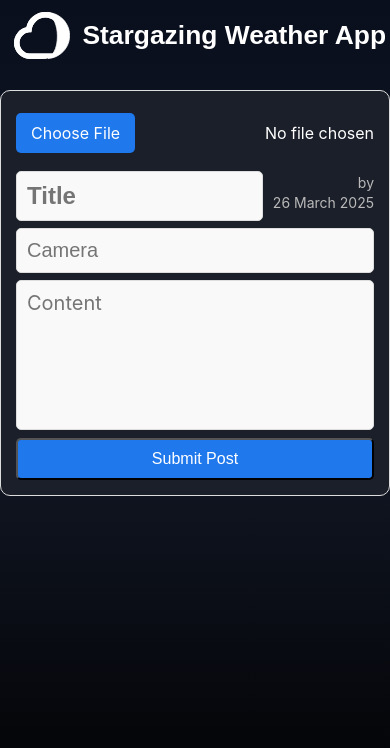
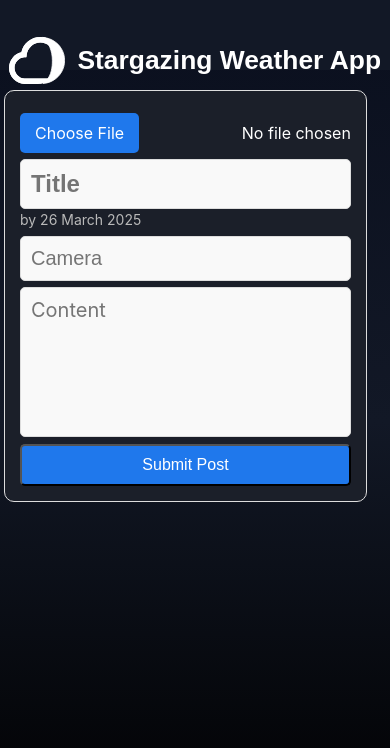
Before and after one commit to MahdiT1512/stargazing-weather-app, a React (Create React App) app: page /NewBlog in a window 390 px wide. Shown: the top 748 px of the page. Built offline with nearby package versions, Linux system fonts and the light colour scheme; no server answers.

Commit message:
Update CommunityPage.css so it works on phone

```diff
--- a/src/Components/CommunityPage.css
+++ b/src/Components/CommunityPage.css
@@ -1,13 +1,12 @@
+/* Global Reset */
 * {
   margin: 0;
   padding: 0;
   box-sizing: border-box;
 }
 
-
 /* ========== FORECAST PAGE CONTAINER ========== */
 .community-page {
-
   width: 100%;
   min-height: 100vh;
   background: linear-gradient(180deg, #0A0F1E 0%, #121826 50%, #000 100%);
@@ -16,78 +15,80 @@
   align-items: center;
   color: #fff;
   font-family: Inter, sans-serif;
+  padding: 1rem;
 }
 
 /* ========== NAVBAR ========== */
 .navbar {
   display: flex;
-  width: 90rem;
+  width: 100%;
+  max-width: 1440px;
   height: 4.375rem;
   justify-content: space-between;
   align-items: center;
-  flex-shrink: 0;
-  background-color: linear-gradient(180deg, #121826 0%, #121826 50%, #000 100%);
+  background: #121826;
+  padding: 0 1rem;
 }
 
-.logo{
+.logo {
   display: flex;
-  width: 25rem;
-  padding: 0.875rem;
-  justify-content: space-between;
   align-items: center;
-  flex-shrink: 0;
 }
 
 .logo-name {
- display: flex;
- text-align: center;
- font-family: 'Montserrat', sans-serif;
- font-size: 1.65rem;
- font-style: normal;
- font-weight: 700;
- line-height: normal;
-}
-.logo-image{
-  max-width: 3.5rem;
-  height: 3.8125rem;
-  flex-shrink: 0;
-
+  font-family: 'Montserrat', sans-serif;
+  font-size: 1.5rem;
+  font-weight: 700;
+  color: white;
 }
 
+.logo-image {
+  max-width: 3rem;
+  height: auto;
+}
 
 .nav-links {
   display: flex;
-  gap: 2rem;
+  gap: 1.5rem;
   list-style: none;
 }
 
 .nav-links a {
   color: #C0C0C0;
-  text-align: center;
   font-family: Montserrat, sans-serif;
-  font-size: 1.25rem;
-  font-style: normal;
-  font-weight: 400;
-  line-height: normal;
+  font-size: 1rem;
   text-decoration: none;
-  padding: 3.5rem;
+  padding: 0.5rem;
 }
 
 .login-btn {
   background: #1f78ec;
   color: #fff;
   border: none;
-  max-width: 16rem;
-  padding: 0.875rem 1.3125rem;
+  padding: 0.75rem 1.25rem;
   border-radius: 4rem;
   cursor: pointer;
 }
 
+/* Responsive Navbar */
+@media (max-width: 768px) {
+  .navbar {
+    flex-direction: column;
+    height: auto;
+    padding: 1rem;
+  }
+  .nav-links {
+    flex-direction: column;
+    gap: 0.75rem;
+  }
+}
+
+/* ========== POSTS ========== */
 .post-container {
   display: flex;
-  flex-direction: column; /* Stack image and text vertically */
-  width: 100%;
-  max-width: 600px; /* Adjust if needed */
+  flex-direction: column;
+  width: 90%;
+  max-width: 600px;
   margin-bottom: 20px;
   border: 1px solid #ddd;
   padding: 15px;
@@ -96,153 +97,89 @@
 }
 
 .post-image {
-  width: 100%; /* Makes the image take full width */
-  max-width: 500px; /* Limits the image size */
+  width: 100%;
   aspect-ratio: 16 / 9;
   object-fit: cover;
   border-radius: 10px;
 }
 
-.post-image:hover {
-  filter: brightness(70%); /* Adjust brightness (lower is darker) */
-}
-
 .post-content {
   display: flex;
   flex-direction: column;
-  margin-left: 0; /* Remove extra spacing */
-  max-width: 500px; /* Match the image width */
-  width: 100%; /* Ensures it doesn't shrink too much */
-}
-
-.post-header {
-  display: flex;
-  justify-content: space-between; /* Centers horizontally */
-  align-items: center; /* Centers vertically */
-  gap: 10px; /* Optional: Adjust spacing if needed */
-  padding-top: 3%;
-  max-width: 500px; /* Prevents stretching */
   width: 100%;
-
 }
 
 .post-title {
-  font-size: 24px;
-  margin: 0;
+  font-size: 20px;
   color: white;
-  text-align: left;
   word-wrap: break-word;
-  overflow-wrap: break-word;
-  white-space: normal;
-  flex: 1; /* Allows it to shrink if needed */
-  min-width: 0; /* Ensures it doesn't force the header to expand */
-  max-width: 70%; /* Leaves space for the date */
 }
+
 .post-user, .post-date {
   font-size: 14px;
   color: rgb(185, 185, 185);
-  padding-top: 3%;
-  width: 100%;
-  text-align: right; /* Aligns the text to the right */;
-
+  text-align: right;
 }
 
-.post-info {
-  display: flex;
-  flex-direction: column; /* Aligns username and date vertically */
-  align-items: flex-end;  /* Aligns the items to the right */
+.post-description {
+  margin-top: 15px;
+  font-size: 16px;
+  color: white;
 }
 
-
-
-.post-camera {
-  font-size: 16px;
-  margin: 5px 0;
-  color: rgb(185, 185, 185);
-  word-wrap: break-word; /* Ensures wrapping */
-  overflow-wrap: break-word;
-  max-width: 100%; /* Prevents stretching */
-
-}
-.post-description {
-  margin-top: 30px;
-  font-size: 20px;
-  color: whitee;
-  flex-wrap: wrap; /* Allows text to wrap */
-  word-wrap: break-word; /* Ensures long words break into a new line */
-  overflow-wrap: break-word; /* Ensures content does not overflow */
-  max-width: 100%; /* Prevents stretching */
-}
-
+/* ========== CREATE POST ========== */
 .create-post-container {
   display: flex;
   flex-direction: column;
   align-items: center;
-  width: 100%;
-  max-width: 600px; /* Adjust if needed */
-  margin-top: 20px;
-  margin-bottom: 20px;
+  width: 90%;
+  max-width: 600px;
+  margin: 20px 0;
   border: 1px solid #ddd;
   padding: 15px;
   border-radius: 10px;
   background: #1b1f29;
 }
 
-
-.logged-in {
-  color: white;
-  font-weight: bold;
-  margin-bottom: 20px; /* Adjust the value to control the space */
-}
-
-/* Style the "Create Post" button like the custom file upload button */
 .create-post-button {
-  display: inline-block;
   padding: 10px 15px;
   font-size: 16px;
   color: white;
   background: #1f78ec;
   border-radius: 5px;
   cursor: pointer;
-  text-align: center;
-  border: none; /* Remove default button border */
+  border: none;
 }
 
-/* Add hover effect */
 .create-post-button:hover {
-  background: #003e81; /* Darker blue on hover */
+  background: #003e81;
 }
 
-/* Optional: Add focus effect for accessibility */
-.create-post-button:focus {
-  outline: none; /* Remove default outline */
-  box-shadow: 0 0 0 3px rgba(0, 85, 255, 0.5); /* Add a blue glow effect when focused */
-}
-
+/* ========== MODAL ========== */
 .modal {
   position: fixed;
   top: 0;
   left: 0;
   width: 100%;
   height: 100%;
-  background: rgba(0, 0, 0, 0.8); /* Dark overlay */
+  background: rgba(0, 0, 0, 0.8);
   display: flex;
   justify-content: center;
   align-items: center;
-  overflow: auto; /* Enable scrolling if content is too big */
+  overflow: auto;
 }
 
 .modal-content {
   position: relative;
   max-width: 90%;
   max-height: 90%;
-  overflow: auto; /* Enable scrolling inside modal */
+  overflow: auto;
 }
 
 .modal-content img {
   width: 100%;
   height: auto;
-  max-height: 90vh; /* Prevents overflowing the screen */
+  max-height: 90vh;
   display: block;
   margin: auto;
 }
@@ -259,3 +196,16 @@
   border-radius: 50%;
   color: black;
 }
+
+/* Responsive Adjustments */
+@media (max-width: 480px) {
+  .post-container, .create-post-container {
+    width: 95%;
+  }
+  .post-title {
+    font-size: 18px;
+  }
+  .post-description {
+    font-size: 14px;
+  }
+}
```
